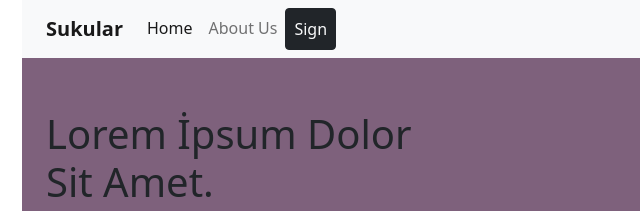
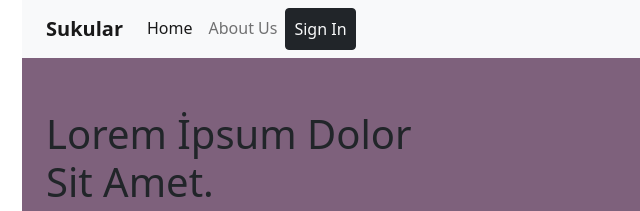
Before and after one commit to aleynacoban/Sukular, a plain HTML site: page index.html in a window 1280 px wide. Shown: the top 211 px of the page, 72-712 px from the left. Drawn offline with nearby package versions, Linux system fonts and the light colour scheme.

Commit message:
Update index.html

```diff
--- a/index.html
+++ b/index.html
@@ -39,7 +39,7 @@
             </li>
             </li>
             <li class="nav-item">
-              <a class="nav-link btn btn-dark text-light" href="#">Sign</a>
+              <a class="nav-link btn btn-dark text-light" href="#">Sign In</a>
             </li>
 
             </ul>
```
